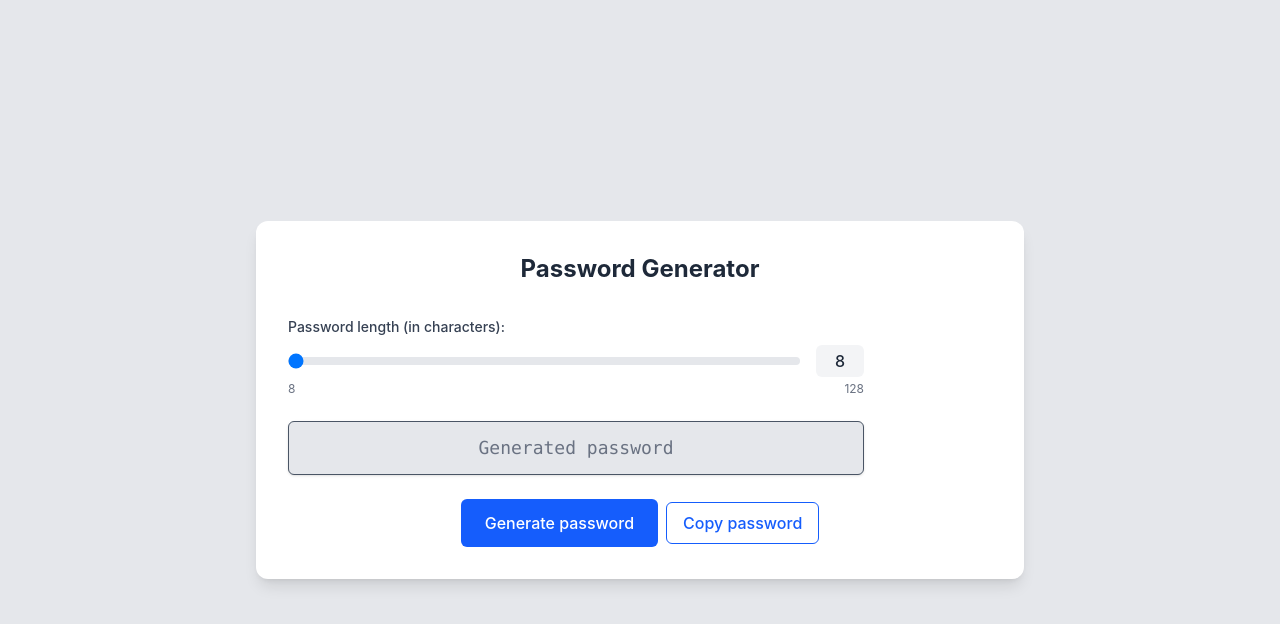
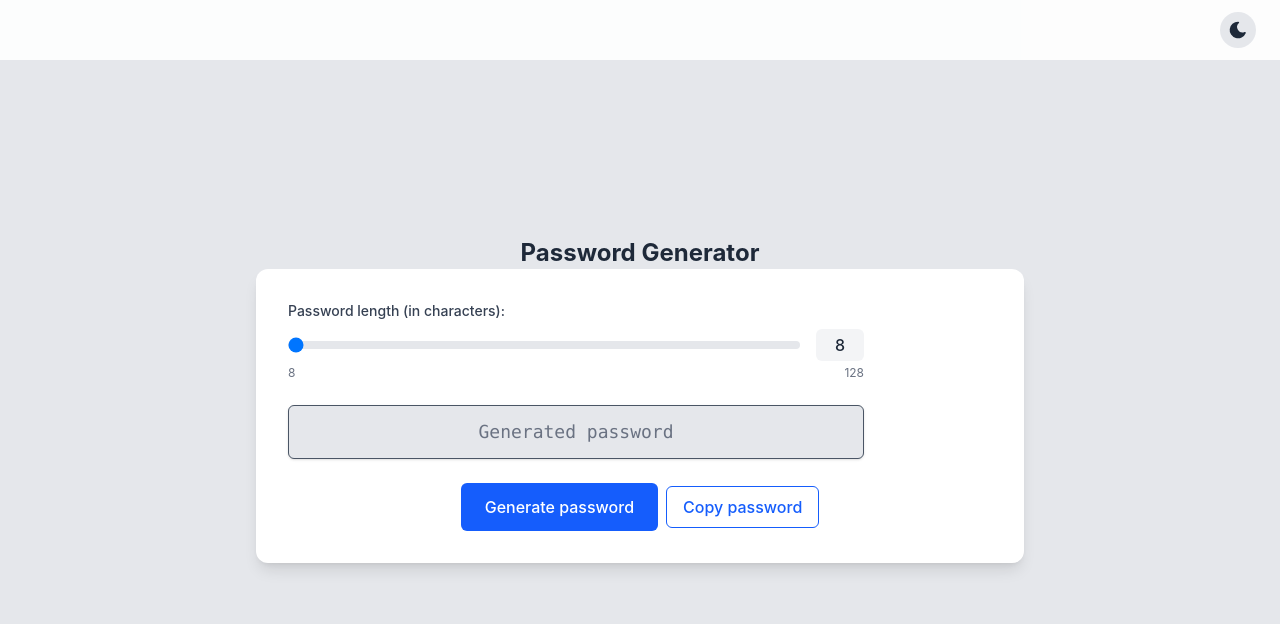
Before and after one commit to RaulCatalinas/PasswordGenerator, a React (Vite) app in the folder frontend/: page / in a window 1280 px wide. Shown: the top 624 px of the page. Built offline with nearby package versions, Linux system fonts and the light colour scheme.

Commit message:
feat(ui): implement light/dark mode toggle for the app

```diff
--- a/frontend/package.json
+++ b/frontend/package.json
@@ -9,6 +9,7 @@
     "preview": "vite preview"
   },
   "dependencies": {
+    "@tabler/icons-react": "3.31.0",
     "react": "19.1.0",
     "react-dom": "19.1.0",
     "react-toastify": "11.0.5",
--- a/frontend/src/App.tsx
+++ b/frontend/src/App.tsx
@@ -3,6 +3,7 @@ import ButtonCopyPassWord from "./components/buttons/ButtonCopyPassword"
 import ButtonGeneratePassword from "./components/buttons/ButtonGeneratePassword"
 import InputPassword from "./components/inputs/InputPassword"
 import Slider from "./components/sliders/Slider"
+import TaskBar from "./components/taskbar/Taskbar"
 
 // Store
 import { useDarkModeStore } from "./stores/dark-mode"
@@ -21,6 +22,14 @@ export default function App() {
           ${darkModeActive ? "bg-gray-900" : "bg-gray-200 "}
         `}
       >
+        <h1
+          className={`
+              text-2xl font-bold text-center z-10
+              ${darkModeActive ? "text-white" : "text-gray-800"}
+            `}
+        >
+          Password Generator
+        </h1>
         <div
           className={`
             w-full max-w-3xl text-gray-800
@@ -28,14 +37,7 @@ export default function App() {
             ${darkModeActive ? "bg-gray-800" : "bg-white"}
           `}
         >
-          <h1
-            className={`
-              text-2xl font-bold text-center
-              ${darkModeActive ? "text-white" : "text-gray-800"}
-            `}
-          >
-            Password Generator
-          </h1>
+          <TaskBar />
 
           <div className="space-y-6">
             <div className="space-y-2">
--- /dev/null
+++ b/frontend/src/components/buttons/ButtonChangeTheme.tsx
@@ -0,0 +1,33 @@
+// Store
+import { useDarkModeStore } from "@/src/stores/dark-mode"
+
+// Third-Party libraries
+import { IconMoonFilled, IconSunFilled } from "@tabler/icons-react"
+
+export default function ButtonChangeTheme() {
+  const darkModeActive = useDarkModeStore(state => state.darkModeActive)
+  const setDarkModeActive = useDarkModeStore(state => state.setDarkModeActive)
+
+  const toggleDarkModeActive = () => {
+    setDarkModeActive(!darkModeActive)
+  }
+
+  return (
+    <button
+      onClick={toggleDarkModeActive}
+      className={`
+        p-2 rounded-full transition-colors duration-200
+        focus:outline-none focus:ring-2 focus:ring-opacity-50
+        hover:cursor-pointer
+        ${darkModeActive ? "bg-gray-700" : "bg-gray-200"}
+        ${darkModeActive ? "hover:bg-gray-600" : "hover:bg-gray-300"}
+      `}
+    >
+      {darkModeActive ? (
+        <IconSunFilled size={20} />
+      ) : (
+        <IconMoonFilled size={20} />
+      )}
+    </button>
+  )
+}
--- /dev/null
+++ b/frontend/src/components/taskbar/Taskbar.tsx
@@ -0,0 +1,22 @@
+// Components
+import ButtonChangeTheme from "../buttons/ButtonChangeTheme"
+
+// Stores
+import { useDarkModeStore } from "@/src/stores/dark-mode"
+
+export default function TaskBar() {
+  const darkModeActive = useDarkModeStore(state => state.darkModeActive)
+
+  return (
+    <header
+      className={`
+        fixed top-0 left-0 right-0 flex justify-end items-center
+        px-6 py-3
+        ${darkModeActive ? "bg-gray-800/90" : "bg-white/90"}
+        ${darkModeActive ? "text-white" : "text-gray-800"}
+      `}
+    >
+      <ButtonChangeTheme />
+    </header>
+  )
+}
```
Also changed, not shown: 2 other files (tests, documents, lock files or other folders).
